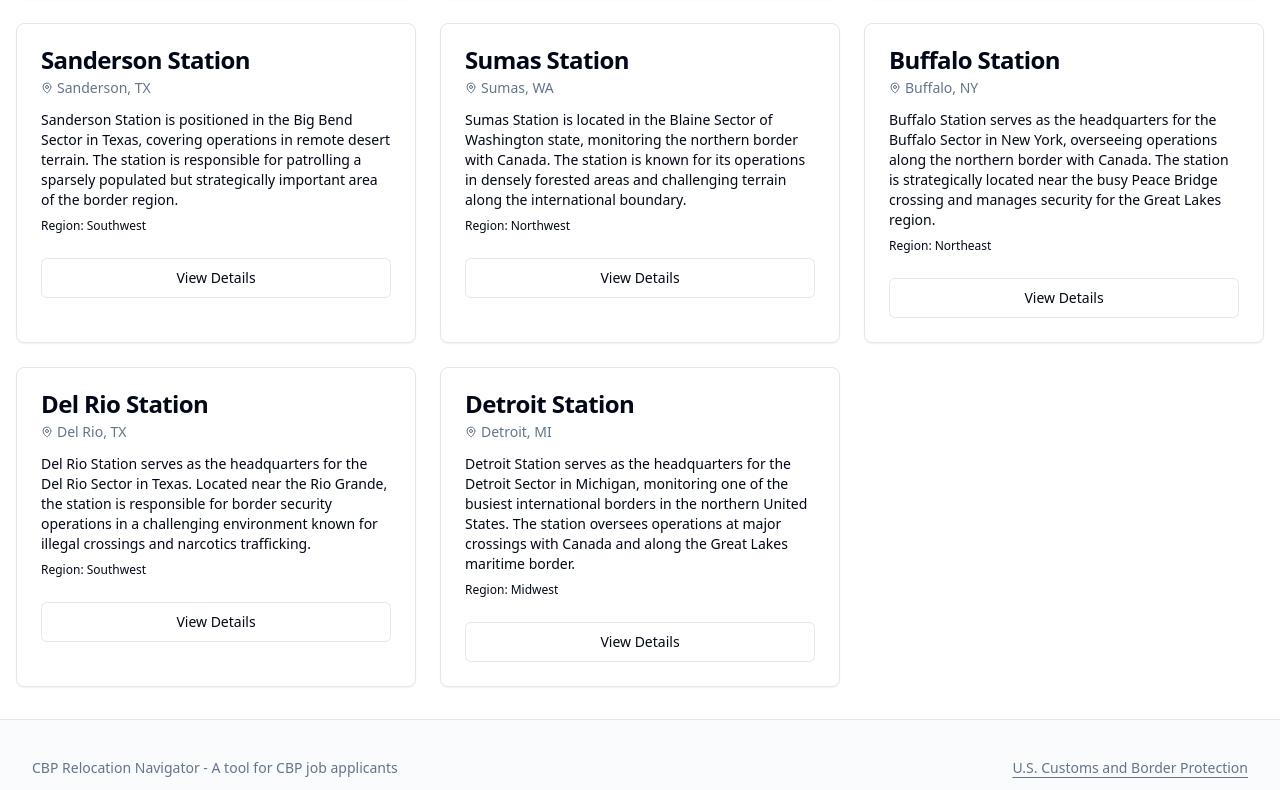
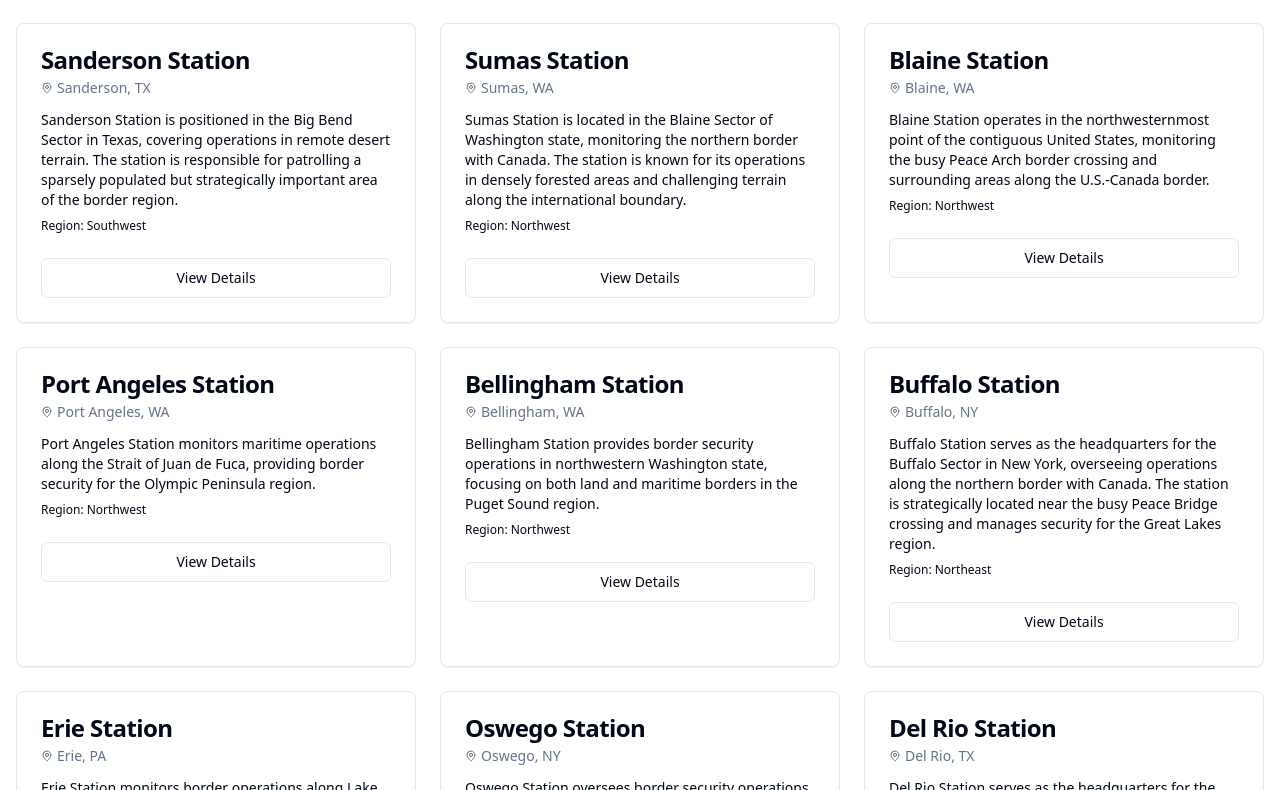
Before and after one commit to MetaPhase-Consulting/dutystation, a React (Vite) app: page /directory in a window 1280 px wide. Shown: the part 870-1660 px from the top of the page. Built offline with nearby package versions, Linux system fonts and the light colour scheme.

Commit message:
Add all duty stations
Add the full list of 128 duty stations to the data.

```diff
--- a/src/data/dutyStations.ts
+++ b/src/data/dutyStations.ts
@@ -1,4 +1,3 @@
-
 // Types for CBP duty stations
 export interface DutyStation {
   id: string;
@@ -9,10 +8,9 @@ export interface DutyStation {
   sector: string;
   lat: number;
   lng: number;
-  // Adding the missing properties that are causing errors
-  region: string;      // Region information
-  description: string; // Description of the station
-  links: {             // External resource links
+  region: string;
+  description: string;
+  links: {
     realEstate: string;
     schools: string;
     crime: string;
@@ -193,6 +191,69 @@ export const dutyStations: DutyStation[] = [
     }
   },
   {
+    id: "bl-2",
+    name: "Blaine Station",
+    city: "Blaine",
+    state: "WA",
+    zipCode: "98230",
+    sector: "Blaine Sector",
+    lat: 48.9937,
+    lng: -122.7473,
+    region: "Northwest",
+    description: "Blaine Station operates in the northwesternmost point of the contiguous United States, monitoring the busy Peace Arch border crossing and surrounding areas along the U.S.-Canada border.",
+    links: {
+      realEstate: "https://www.realtor.com/realestateandhomes-search/Blaine_WA",
+      schools: "https://www.greatschools.org/washington/blaine/",
+      crime: "https://www.neighborhoodscout.com/wa/blaine/crime",
+      costOfLiving: "https://www.bestplaces.net/cost_of_living/city/washington/blaine",
+      weather: "https://weatherspark.com/y/476/Average-Weather-in-Blaine-Washington-United-States-Year-Round",
+      transit: "https://www.rome2rio.com/s/Seattle-WA-USA/Blaine-WA-USA",
+      movingTips: "https://www.moving.com/tips/moving-to-washington/"
+    }
+  },
+  {
+    id: "bl-3",
+    name: "Port Angeles Station",
+    city: "Port Angeles",
+    state: "WA",
+    zipCode: "98362",
+    sector: "Blaine Sector",
+    lat: 48.1181,
+    lng: -123.4307,
+    region: "Northwest",
+    description: "Port Angeles Station monitors maritime operations along the Strait of Juan de Fuca, providing border security for the Olympic Peninsula region.",
+    links: {
+      realEstate: "https://www.realtor.com/realestateandhomes-search/Port-Angeles_WA",
+      schools: "https://www.greatschools.org/washington/port-angeles/",
+      crime: "https://www.neighborhoodscout.com/wa/port-angeles/crime",
+      costOfLiving: "https://www.bestplaces.net/cost_of_living/city/washington/port_angeles",
+      weather: "https://weatherspark.com/y/479/Average-Weather-in-Port-Angeles-Washington-United-States-Year-Round",
+      transit: "https://www.rome2rio.com/s/Seattle-WA-USA/Port-Angeles-WA-USA",
+      movingTips: "https://www.moving.com/tips/moving-to-washington/"
+    }
+  },
+  {
+    id: "bl-4",
+    name: "Bellingham Station",
+    city: "Bellingham",
+    state: "WA",
+    zipCode: "98225",
+    sector: "Blaine Sector",
+    lat: 48.7519,
+    lng: -122.4787,
+    region: "Northwest",
+    description: "Bellingham Station provides border security operations in northwestern Washington state, focusing on both land and maritime borders in the Puget Sound region.",
+    links: {
+      realEstate: "https://www.realtor.com/realestateandhomes-search/Bellingham_WA",
+      schools: "https://www.greatschools.org/washington/bellingham/",
+      crime: "https://www.neighborhoodscout.com/wa/bellingham/crime",
+      costOfLiving: "https://www.bestplaces.net/cost_of_living/city/washington/bellingham",
+      weather: "https://weatherspark.com/y/477/Average-Weather-in-Bellingham-Washington-United-States-Year-Round",
+      transit: "https://www.rome2rio.com/s/Seattle-WA-USA/Bellingham-WA-USA",
+      movingTips: "https://www.moving.com/tips/moving-to-washington/"
+    }
+  },
+  {
     id: "bf-1",
     name: "Buffalo Station",
     city: "Buffalo",
@@ -210,6 +271,48 @@ export const dutyStations: DutyStation[] = [
       costOfLiving: "https://www.bestplaces.net/cost_of_living/city/new_york/buffalo",
       weather: "https://weatherspark.com/y/22137/Average-Weather-in-Buffalo-New-York-United-States-Year-Round",
       transit: "https://nfta.com/metro",
+      movingTips: "https://www.moving.com/tips/moving-to-new-york/"
+    }
+  },
+  {
+    id: "bf-2",
+    name: "Erie Station",
+    city: "Erie",
+    state: "PA",
+    zipCode: "16505",
+    sector: "Buffalo Sector",
+    lat: 42.1292,
+    lng: -80.0851,
+    region: "Northeast",
+    description: "Erie Station monitors border operations along Lake Erie, providing security for Pennsylvania's only Great Lakes port city and surrounding areas.",
+    links: {
+      realEstate: "https://www.realtor.com/realestateandhomes-search/Erie_PA",
+      schools: "https://www.greatschools.org/pennsylvania/erie/",
+      crime: "https://www.neighborhoodscout.com/pa/erie/crime",
+      costOfLiving: "https://www.bestplaces.net/cost_of_living/city/pennsylvania/erie",
+      weather: "https://weatherspark.com/y/22138/Average-Weather-in-Erie-Pennsylvania-United-States-Year-Round",
+      transit: "https://www.rome2rio.com/s/Pittsburgh-PA-USA/Erie-PA-USA",
+      movingTips: "https://www.moving.com/tips/moving-to-pennsylvania/"
+    }
+  },
+  {
+    id: "bf-3",
+    name: "Oswego Station",
+    city: "Oswego",
+    state: "NY",
+    zipCode: "13126",
+    sector: "Buffalo Sector",
+    lat: 43.4553,
+    lng: -76.5105,
+    region: "Northeast",
+    description: "Oswego Station oversees border security operations along Lake Ontario, protecting a significant portion of New York's northern maritime border.",
+    links: {
+      realEstate: "https://www.realtor.com/realestateandhomes-search/Oswego_NY",
+      schools: "https://www.greatschools.org/new-york/oswego/",
+      crime: "https://www.neighborhoodscout.com/ny/oswego/crime",
+      costOfLiving: "https://www.bestplaces.net/cost_of_living/city/new_york/oswego",
+      weather: "https://weatherspark.com/y/22136/Average-Weather-in-Oswego-New-York-United-States-Year-Round",
+      transit: "https://www.rome2rio.com/s/Syracuse-NY-USA/Oswego-NY-USA",
       movingTips: "https://www.moving.com/tips/moving-to-new-york/"
     }
   },
```
